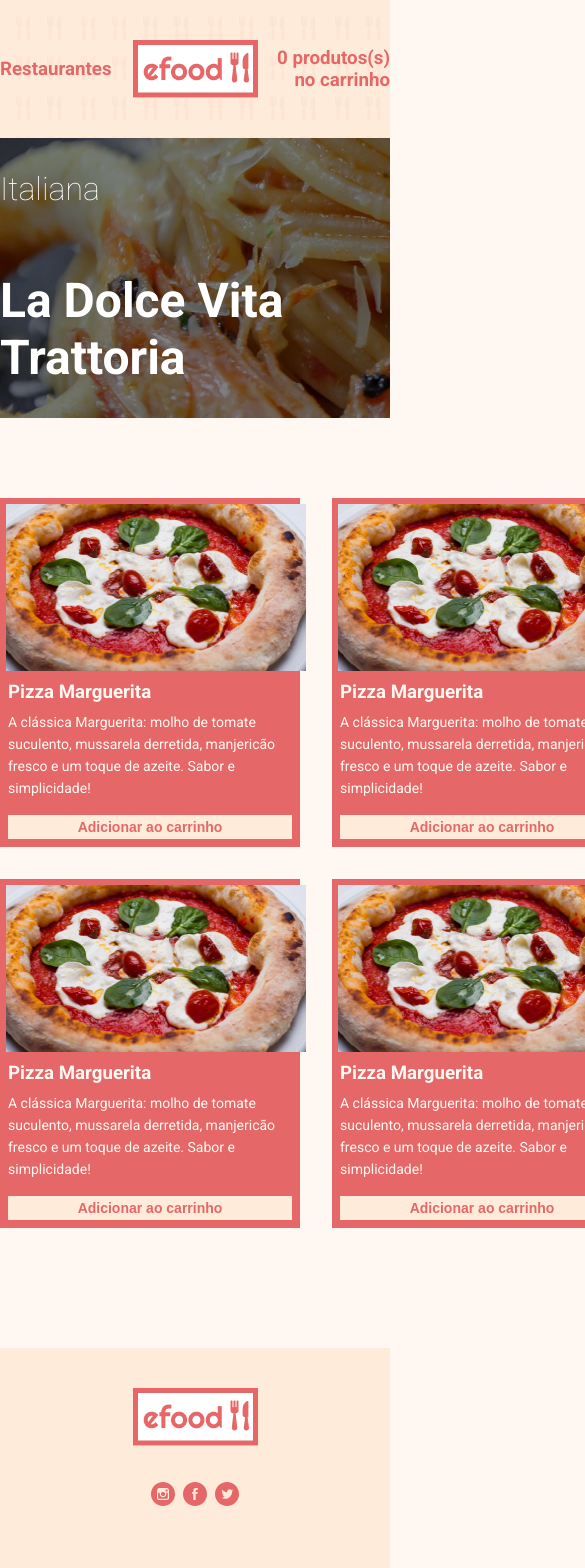
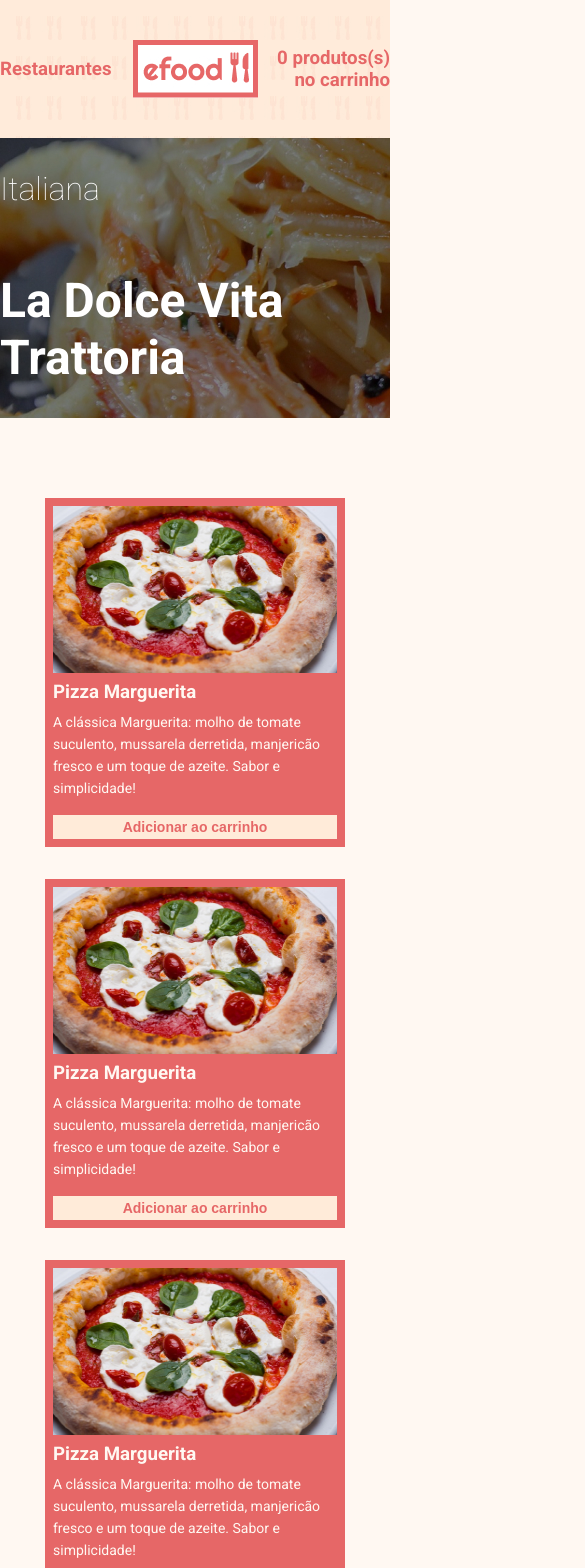
Before and after one commit to MisterConscio/efood, a React (Vite) app: page /profiles in a window 390 px wide. Shown: the top 1568 px of the page, 585 px wide, since content can reach past the window. Built offline with nearby package versions, Linux system fonts and the light colour scheme.

Commit message:
Adicionando media queries

```diff
--- a/src/components/ProfileCard.tsx
+++ b/src/components/ProfileCard.tsx
@@ -33,8 +33,7 @@ const Card = styled.div`
     max-width: 300px;
 
     .card-img {
-      max-width: 300px;
-      transform: translate(-2px, -2px);
+      width: 100%;
     }
   }
 `;
--- a/src/pages/Profiles.tsx
+++ b/src/pages/Profiles.tsx
@@ -8,6 +8,11 @@ const Grid = styled.main`
   gap: 32px;
 
   margin-bottom: 120px;
+
+  @media (max-width: 768px) {
+    grid-template-columns: repeat(1, auto);
+    place-content: center;
+  }
 `;
 
 const Profiles = () => (
```
